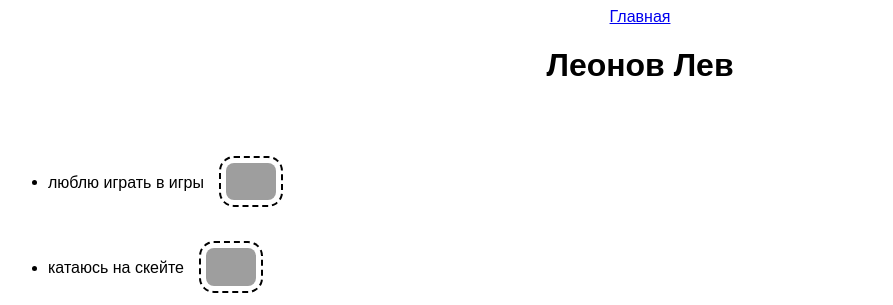
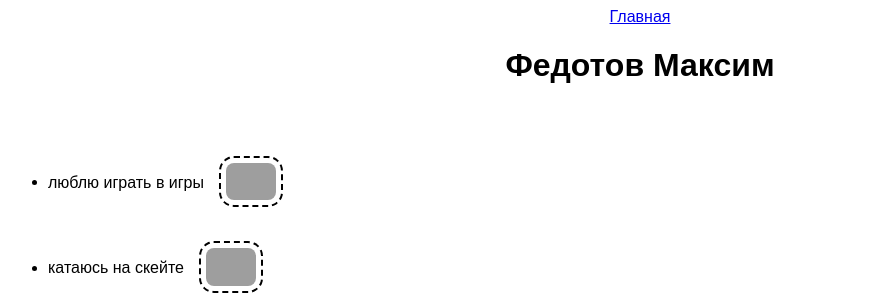
Before and after one commit to GFhtmlcss/algo2chapter, a plain HTML site: page index.html in a window 1280 px wide. Shown: the top 305 px of the page, without its empty margins (0-893 px from the left). Drawn offline with Linux system fonts and the light colour scheme; grey boxes are pictures that could not be loaded.

Commit message:
Update index.html

```diff
--- a/index.html
+++ b/index.html
@@ -8,7 +8,7 @@
       <a class="link-header" href="index.html">Главная</a>
     </header>
     <main>
-      <h1>Леонов Лев</h1>
+      <h1>Федотов Максим</h1>
       <ul>
         <li>люблю играть в игры<img class="vector" src="https://st4.depositphotos.com/39217592/40061/v/950/depositphotos_400610598-stock-illustration-gamepad-icon-vector-illustration.jpg"/ width="50px"></li>
         <li>катаюсь на скейте<img class="vector" src="https://img.flaticon.com/icons/png/512/81/81164.png?size=1200x630f&pad=10,10,10,10&ext=png&bg=FFFFFFFF"/ width="50px"></li>
```
